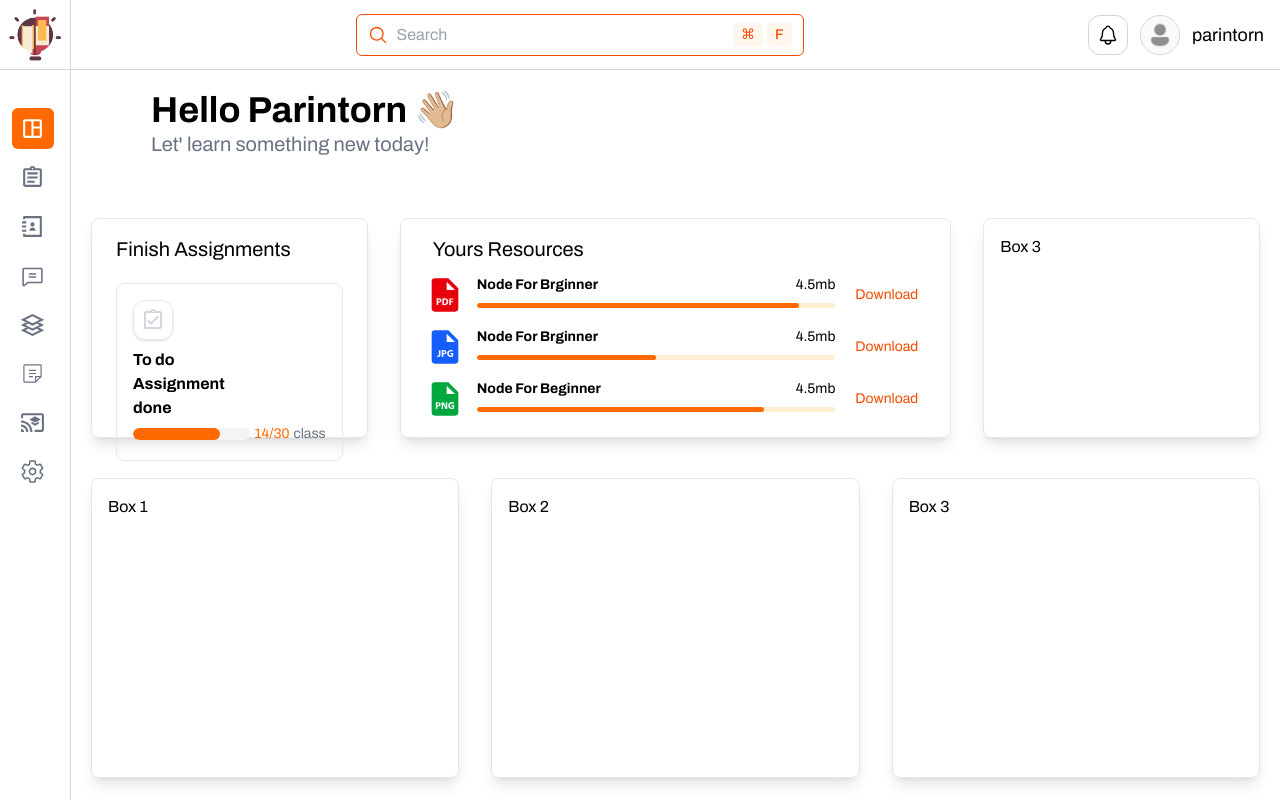
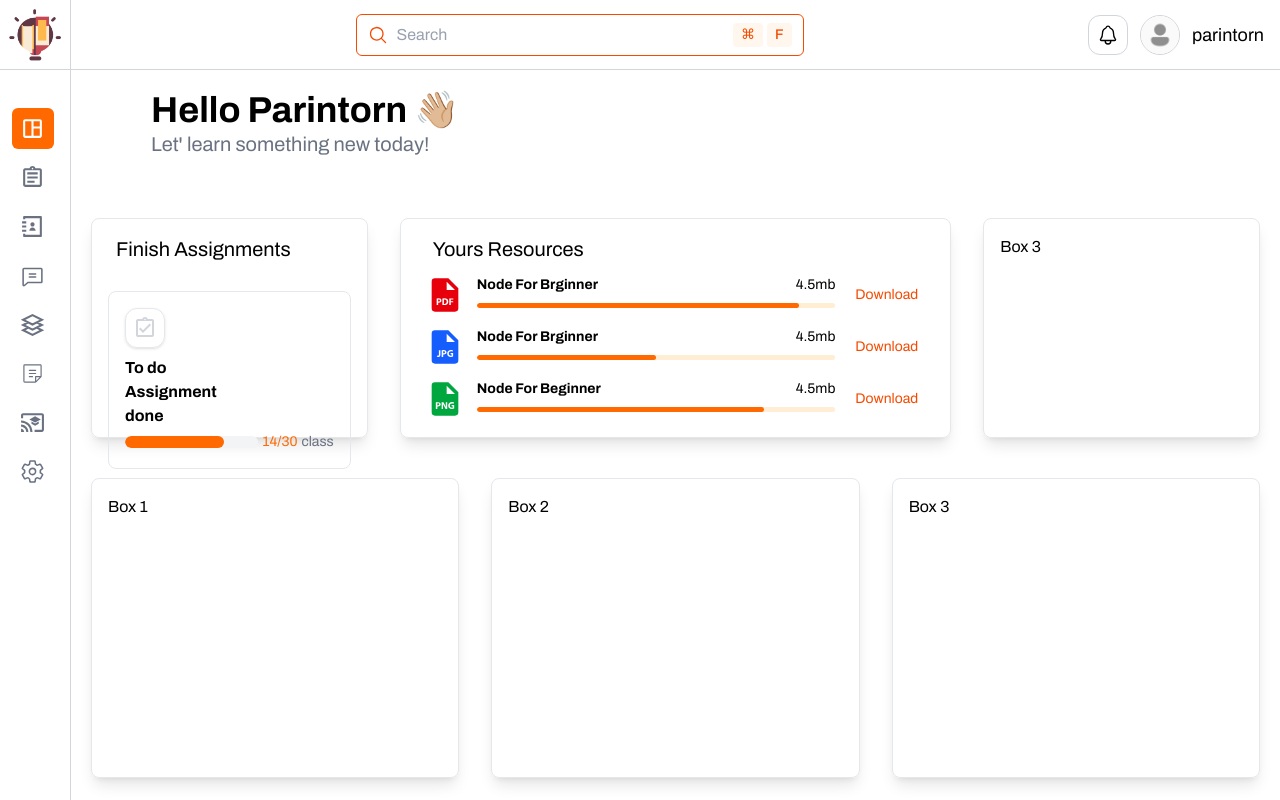
Before and after one commit to ParintornYaimai/Lms-Front-end, a Next.js app: page /dashboard in a window 1280 px wide. Shown: the top 800 px of the page. Built offline with nearby package versions, Linux system fonts and the light colour scheme.

Commit message:
refactor: tailwind css

```diff
--- a/src/component/dashboard/finishAssignment.tsx
+++ b/src/component/dashboard/finishAssignment.tsx
@@ -8,11 +8,11 @@ const FinishAssignment = () => {
     <div className='h-full'>
       <h1 className='text-xl mx-2'>Finish Assignments</h1>
       <div>
-        <div className='border border-gray-200 rounded-lg my-5 mx-2 p-2'>
+        <div className='border border-gray-200 rounded-lg md:my-7  p-2'>
           <div className="w-10 h-10 flex items-center justify-center border border-gray-200 rounded-xl shadow-sm m-2">
             <MdOutlineAssignmentTurnedIn className="text-gray-300 text-2xl"/>
           </div>
-          <div className='flex items-end m-2'>
+          <div className='flex items-end m-2 '>
             <div className="w-full mr-1 mb-[4px]">
               <h1 className='text-md font-bold pb-2 '>To do Assignment done</h1>
               <ProgressBar progress={74} height="12px"/>
```
